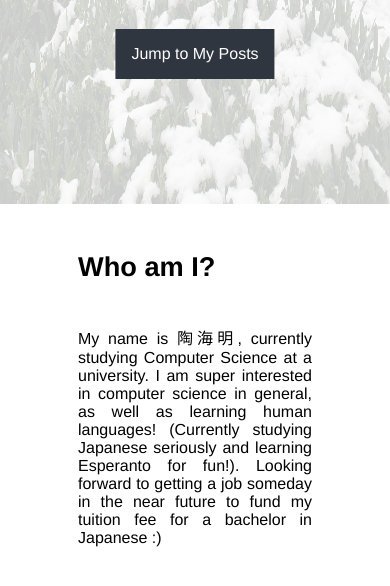
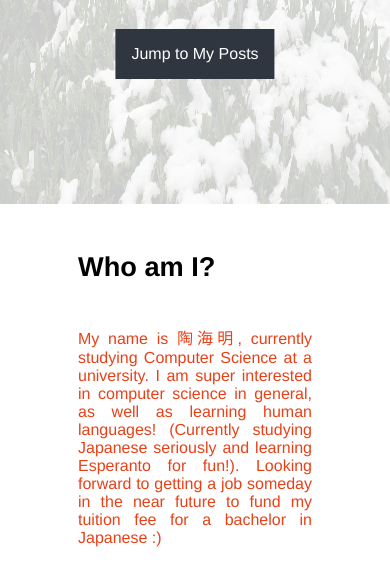
Before and after one commit to hmdao1511/hmdao1511.github.io, a plain HTML site: page index.html in a window 390 px wide. Shown: the part 486-1072 px from the top of the page. Drawn offline with Linux system fonts and the light colour scheme.

Commit message:
changed color

```diff
--- a/global.css
+++ b/global.css
@@ -161,6 +161,7 @@ footer #footer-line {
     }
     main .main-article p{
         font-size: 1rem;
+        color: #e84118;
     }
 
     footer #image-icon{
```
